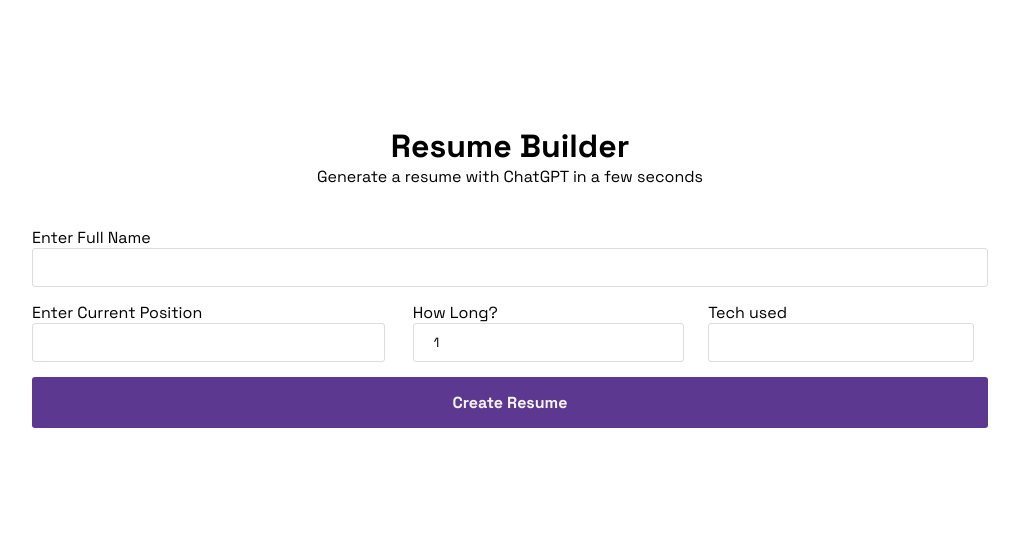
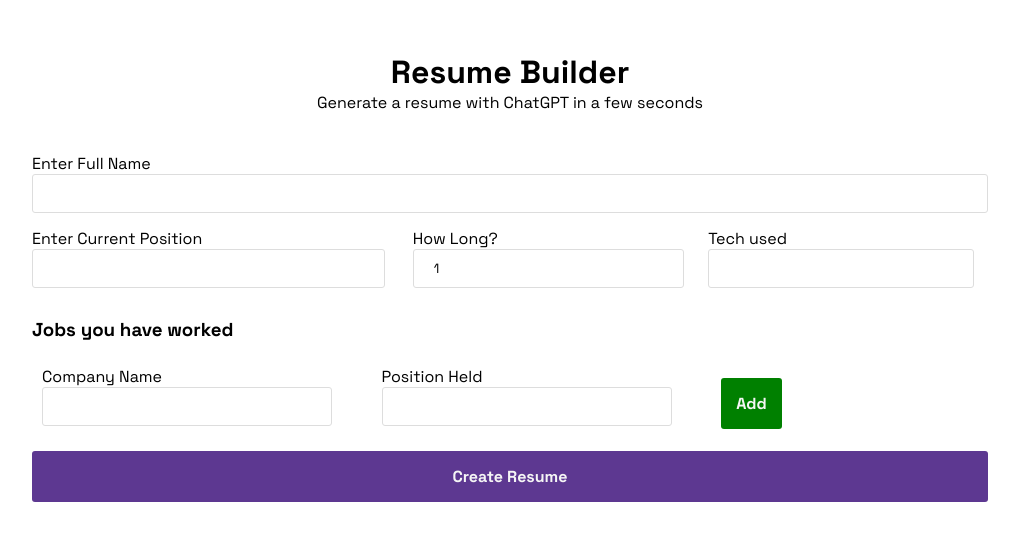
Before and after one commit to aaronreynolds421/AI_resume, a React (Create React App) app in the folder client/: page / in a window 1280 px wide. Shown: the part 118-658 px from the top of the page, without its empty margins (130-1149 px from the left). Built offline with nearby package versions, Linux system fonts and the light colour scheme.

Commit message:
updated home

```diff
--- a/client/src/components/Home.js
+++ b/client/src/components/Home.js
@@ -11,14 +11,14 @@
   const [jobInfo, setJobInfo] = useState([{ name: "", position: "" }]);
 
   const handleAddJob = () =>
-    setJobInfo([...jobInfoInfo, { name: "", position: "" }]); //updates the users input by using ... to copy the the existing array and puts it into a new array
+    setJobInfo([...jobInfo, { name: "", position: "" }]); //updates the users input by using ... to copy the the existing array and puts it into a new array
   // to then append { name: "", position: "" } to the end of the new array
 
   const handleRemoveJob = (index) => {
     setJobInfo(jobInfo.filter((_, i) => i !== index)); // this function handles the removal of the job info with the press of a button.
   };
 
-  const updateJob = (e, index) => {
+  const handleUpdateJob = (e, index) => {
     const { name, value } = e.target;
     const list = [...jobInfo];
     list[index][name] = value;
@@ -93,6 +93,46 @@
             />
           </div>
         </div>
+
+        <h3>Jobs you have worked</h3>
+        <form>
+          {/*--- other UI tags --- */}
+          {jobInfo.map((Job, index) => (
+            <div className="nestedContainer" key={index}>
+              <div className="companies">
+                <label htmlFor="name">Company Name</label>
+                <input
+                  type="text"
+                  name="name"
+                  required
+                  onChange={(e) => handleUpdateJob(e, index)}
+                />
+              </div>
+              <div className="companies">
+                <label htmlFor="position">Position Held</label>
+                <input
+                  type="text"
+                  name="position"
+                  required
+                  onChange={(e) => handleUpdateJob(e, index)}
+                />
+              </div>
+
+              <div className="btn__group">
+                {jobInfo.length - 1 === index && jobInfo.length < 4 && (
+                  <button id="addBtn" onClick={handleAddJob}>
+                    Add
+                  </button>
+                )}
+                {jobInfo.length > 1 && (
+                  <button id="deleteBtn" onClick={() => handleRemoveJob(index)}>
+                    Del
+                  </button>
+                )}
+              </div>
+            </div>
+          ))}
+        </form>
         <button>Create Resume</button>
       </form>
     </div>
```
